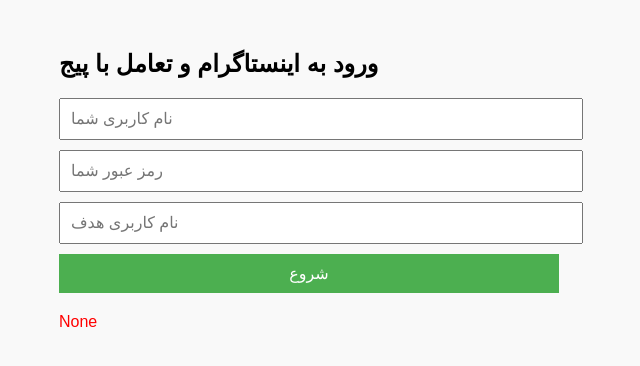
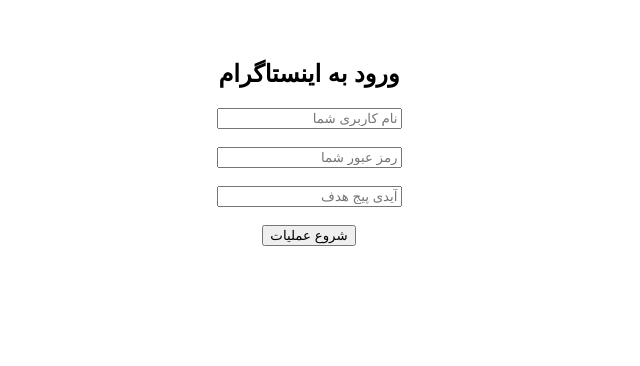
Before and after one commit to mfhdkgd/application, a FastAPI app: page / in a window 1280 px wide. Shown: the top 366 px of the page, without its empty margins (331-971 px from the left). Run offline with FastAPI, Linux system fonts and the light colour scheme.

Commit message:
Update index.html

```diff
--- a/templates/index.html
+++ b/templates/index.html
@@ -2,27 +2,22 @@
 <html lang="fa">
 <head>
     <meta charset="UTF-8">
-    <title>Instagram Bot</title>
-    <style>
-        body { font-family: sans-serif; max-width: 500px; margin: auto; background: #f9f9f9; padding: 30px; }
-        input, button { display: block; width: 100%; margin-top: 10px; padding: 10px; font-size: 16px; }
-        button { background-color: #4CAF50; color: white; border: none; }
-        .status { margin-top: 20px; color: red; }
-    </style>
+    <title>ربات اینستاگرام</title>
 </head>
-<body>
-    <h2>ورود به اینستاگرام و تعامل با پیج</h2>
+<body style="font-family: sans-serif; direction: rtl; text-align: center; padding: 2rem;">
+    <h2>ورود به اینستاگرام</h2>
     <form method="post" action="/start">
-        <input type="text" name="your_username" placeholder="نام کاربری شما" required value="{{ your_username or '' }}">
-        <input type="password" name="your_password" placeholder="رمز عبور شما" required value="{{ your_password or '' }}">
-        <input type="text" name="target_username" placeholder="نام کاربری هدف" required value="{{ target_username or '' }}">
+        <input type="text" name="your_username" placeholder="نام کاربری شما" value="{{ your_username or '' }}"><br><br>
+        <input type="password" name="your_password" placeholder="رمز عبور شما" value="{{ your_password or '' }}"><br><br>
+        <input type="text" name="target_username" placeholder="آیدی پیج هدف" value="{{ target_username or '' }}"><br><br>
+        {% if ask_2fa %}
+            <input type="text" name="two_factor_code" placeholder="کد تایید دو مرحله‌ای"><br><br>
+        {% endif %}
+        <button type="submit">شروع عملیات</button>
+    </form>
 
-        {% if ask_2fa %}
-        <input type="text" name="two_factor_code" placeholder="کد دو مرحله‌ای (2FA)" required>
-        {% endif %}
-
-        <button type="submit">شروع</button>
-    </form>
-    <div class="status">{{ status }}</div>
+    {% if status %}
+        <p style="margin-top: 2rem; color: green;">{{ status }}</p>
+    {% endif %}
 </body>
 </html>
```
